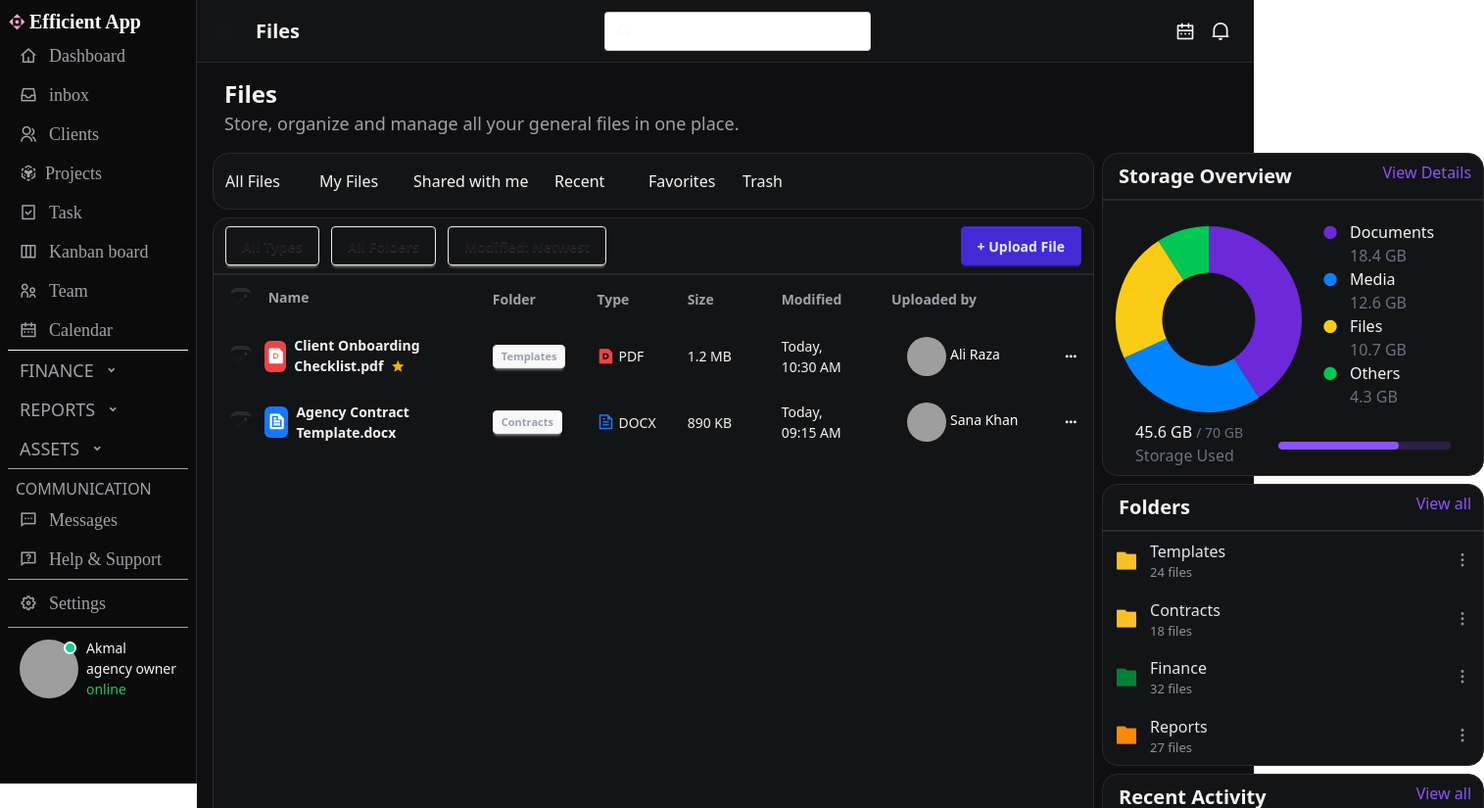
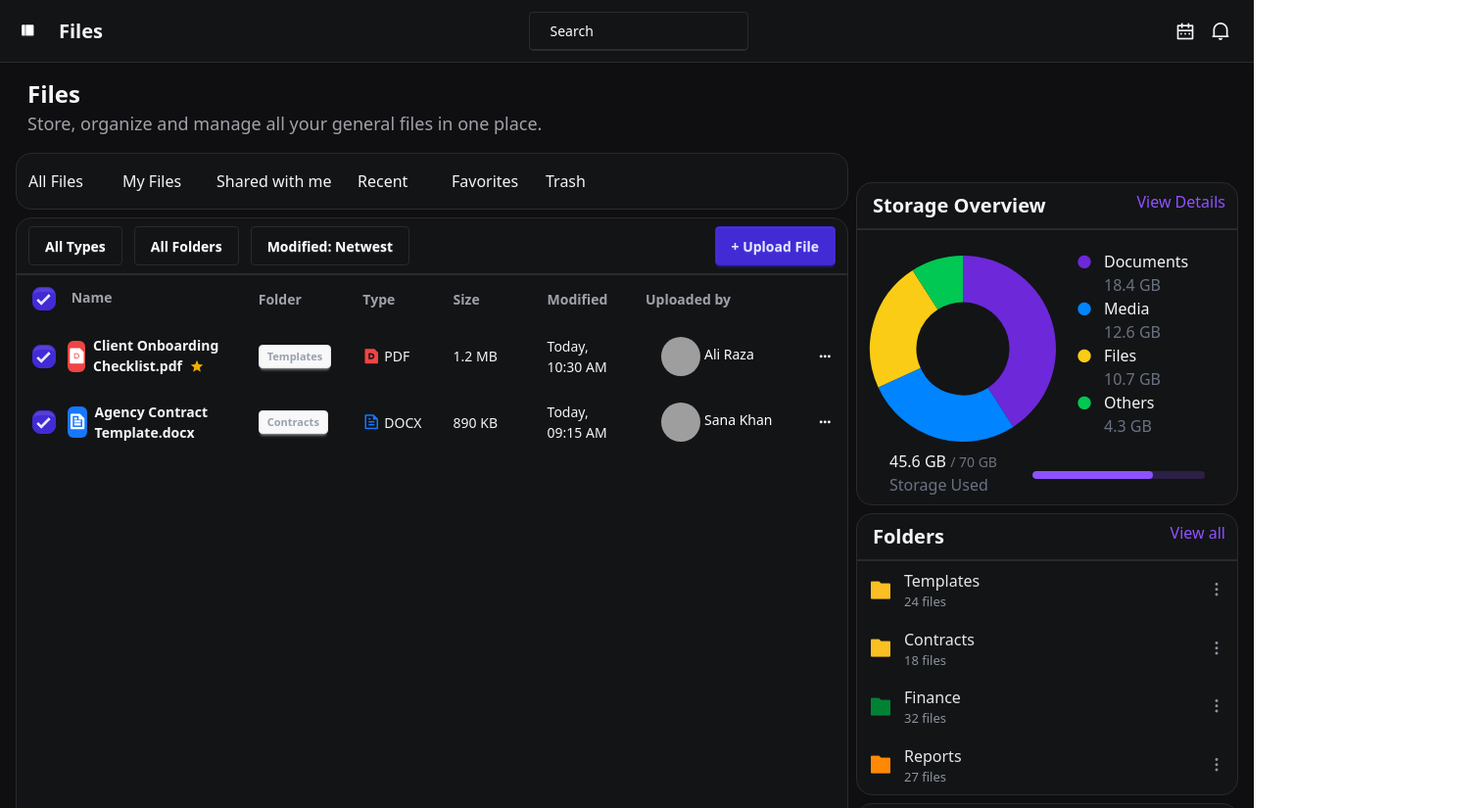
Before and after one commit to Akmalfaiz22/CRM, a website: page file.html in a window 1280 px wide. Shown: the top 825 px of the page at 98% size, 1515 px wide, since content can reach past the window. Drawn offline with nearby package versions, Linux system fonts and the light colour scheme; grey boxes are pictures that could not be loaded.

Commit message:
style: enhance navbar and sidebar UI with improved colors and accessibility features

```diff
--- a/file.html
+++ b/file.html
@@ -17,35 +17,35 @@
     <!-- Navbar -->
     <nav class="navbar w-full bg-[#131416] border-b border-[#2A2A2E] text-[#F5F5F5] flex items-center justify-between">
      <div class="flex items-center justify-start">
-      <label for="my-drawer-4" aria-label="open sidebar" class="btn btn-square btn-ghost">
-        <!-- Sidebar toggle icon -->
-        <svg xmlns="http://www.w3.org/2000/svg"  viewBox="0 0 24 24" stroke-linejoin="round" stroke-linecap="round" stroke-width="2" fill="none" stroke="currentColor" class="my-1.5 inline-block size-4"><path d="M4 4m0 2a2 2 0 0 1 2 -2h12a2 2 0 0 1 2 2v12a2 2 0 0 1 -2 2h-12a2 2 0 0 1 -2 -2z"></path><path d="M9 4v16"></path><path d="M14 10l2 2l-2 2"></path></svg>
-      </label>
+       <!-- Sidebar toggle icon -->
+         <label for="my-drawer-4" aria-label="open sidebar" class="btn btn-square btn-ghost text-white">
+           <i class="ri-layout-left-fill text-white" id="showSidebar"></i>
+         </label>
       <div class="md:pl-2 pl-1">
         <h1 class="md:text-xl text-lg pl-1 font-bold">Files</h1>
       </div>
       </div>
       <div class="">
-        <label class="input">
-           <svg class="h-[1em] opacity-50" xmlns="http://www.w3.org/2000/svg" viewBox="0 0 24 24">
+        <label class="input bg-[#131416] border-[#2A2A2E] border md:w-56 w-28  h-8 md:h-10">
+           <svg class="h-[1em] opacity-100 text-white" xmlns="http://www.w3.org/2000/svg" viewBox="0 0 24 24">
            <g
                 stroke-linejoin="round"
                 stroke-linecap="round"
                 stroke-width="2.5"
                 fill="none"
-                stroke="currentColor"
+                stroke="white"
               >
                 <circle cx="11" cy="11" r="8"></circle>
                 <path d="m21 21-4.3-4.3"></path>
               </g>
             </svg>
-            <input type="search" class="md:w-56 w-28" required placeholder="Search" />
-          </label>
+            <input type="search" class="md:w-56 w-28 text-white " required placeholder="Search" />
+        </label>
       </div>
       <div class="flex items-center justify-center">
         <h2 class="pr-4">
             <div class="tooltip tooltip-bottom" data-tip="Calendar">
-             <i class="ri-calendar-2-line md:text-xl text-lg cursor-pointer"></i>
+             <i class="ri-calendar-2-line md:text-xl text-lg cursor-pointer" id="calendarNav"></i>
             </div>
          </h2>
         <h2 class="pr-4">
@@ -66,11 +66,11 @@
             </div>
 
          <!-- buttom content -->
-          <div class="xl:flex gap-2">
+          <div class="xl:grid items-center xl:grid-cols-[minmax(0,1.4fr)_minmax(0,390px)] md:gap-2">
             <!-- all user area -->
-            <div class="xl:w-[900px] md:w-full w-full xl:min-h-[110vh] md:h-auto min-h-36 h-auto  md:pl-0 mt-2">
+            <div class="w-full xl:min-h-[110vh] md:h-auto min-h-36 h-auto  md:pl-0 mt-2">
               <!-- buttons -->
-              <div class="overflow-x-auto scrollbar-hide flex items-center bg-[#131416] border-[#2A2A2E] border xl:w-[900px] md:w-full w-full h-auto rounded-2xl md:pl-0 mt-2">
+              <div class="overflow-x-auto scrollbar-hide flex items-center bg-[#131416] border-[#2A2A2E] border w-full h-auto rounded-2xl md:pl-0 mt-2">
                 <div class="mx-3 my-4 flex gap-4 w-max">
                      <h2 class="hover:text-violet-500 hover:underline w-20">All Files</h2>
                      <h2 class="hover:text-violet-500 hover:underline w-20">My Files</h2>
@@ -81,13 +81,13 @@
                 </div>
               </div>
 
-            <div class="xl:w-[900px] md:w-full w-full bg-[#131416] border-[#2A2A2E] border xl:min-h-[120vh] md:min-h-[90px]: md:h-auto min-h-36 h-auto  md:pl-0 mt-2 rounded-2xl">
+            <div class="w-full bg-[#131416] border-[#2A2A2E] border xl:min-h-[120vh] md:min-h-[90px]: md:h-auto min-h-36 h-auto  md:pl-0 mt-2 rounded-2xl">
 
              <div class="md:flex items-center justify-between mx-3 my-2">
                 <div class="md:flex gap-3 grid grid-cols-3">
-                    <button class="btn bg-[#131416] h-12 md:h-10">All Types</button>
-                    <button class="btn bg-[#131416]  h-12 md:h-10">All Folders</button>
-                    <button class="btn bg-[#131416] h-12 md:h-10">Modified: Netwest</button>
+                    <button class="btn bg-[#131416] shadow-none border border-[#2A2A2E] bg-[#131416] text-white h-12 md:h-10">All Types</button>
+                    <button class="btn bg-[#131416] shadow-none border border-[#2A2A2E] bg-[#131416] text-white  h-12 md:h-10">All Folders</button>
+                    <button class="btn bg-[#131416] shadow-none border border-[#2A2A2E] bg-[#131416] text-white h-12 md:h-10">Modified: Netwest</button>
                 </div>
                 <div class="mt-2 md:mt-0">
                     <button class="btn btn-primary w-full ">+ Upload File</button>
@@ -100,7 +100,7 @@
                <thead>
                  <tr>
                    <th class="text-[#A1A1AA]">
-                    <input type="checkbox" checked="checked" class="checkbox" />
+                     <input type="checkbox" checked="checked" class="checkbox checkbox-primary"/>
                      <span class="text-[#A1A1AA] ml-3"> Name</span>
                    </th>
                    <th class="text-[#A1A1AA]">Folder</th>
@@ -116,7 +116,7 @@
                  <tr class="hover:bg-base-300">
                    <th>
                     <div class="flex items-center">
-                       <input type="checkbox" checked="checked" class="checkbox" />
+                        <input type="checkbox" checked="checked" class="checkbox checkbox-primary"/>
                         <div class="flex items-center gap-2 ml-3">
                          <div class="w-8 h-8 rounded-md bg-[#EF4444] flex items-center justify-center">
                          <i class="ri-file-pdf-fill text-[#FFFFFF] text-lg"></i>
@@ -156,7 +156,7 @@
                  <tr class="hover:bg-base-300">
                    <th>
                     <div class="flex items-center">
-                       <input type="checkbox" checked="checked" class="checkbox" />
+                        <input type="checkbox" checked="checked" class="checkbox checkbox-primary"/>
                         <div class="flex items-center gap-2 ml-3">
                          <div class="w-8 h-8 rounded-md bg-[#1677FF] flex items-center justify-center">
                          <i class="ri-file-text-line text-[#FFFFFF] text-lg"></i>
@@ -237,7 +237,7 @@
                 </div>
               </div>
               <!--user message -->
-              <div class="xl:w-[390px] md:w-full w-full  md:min-h-[100vh] md:h-auto min-h-[100vh] h-auto pl-0 md:pl-0 mt-2 ">
+              <div class="w-full  md:min-h-[100vh] md:h-auto min-h-[100vh] h-auto pl-0 md:pl-0 mt-2 ">
                 <div class="xl:w-[390px]  mt-2 w-full  md:min-h-[250px] md:h-auto min-h-[30vh] h-auto bg-[#131416] border-[#2A2A2E] border rounded-2xl">
                 <div class="flex items-center justify-between">
                   <h2 class="font-bold md:text-[20px] text-[16px] ml-3 mt-1 md:ml-4 md:mt-2">Storage Overview</h2>
@@ -463,108 +463,109 @@
   </div>
 
   <!-- sidebar -->
-  <div class="drawer-side is-drawer-close:overflow-visible " id="sidebar">
+  <div class="drawer-side is-drawer-close:overflow-visible" id="sidebar">
     <label for="my-drawer-4" aria-label="close sidebar" class="drawer-overlay"></label>
-    <div class="flex min-h-full flex-col items-start bg-[#0B0B0B] border-r border-[#2A2A2E] text-[#F5F5F5] is-drawer-close:w-auto is-drawer-open:w-auto">
+    <div class="flex min-h-full flex-col items-start bg-[#0B0B0B] border-r border-[#2A2A2E] text-[#F5F5F5] is-drawer-close:hidden is-drawer-open:w-auto">
       <!-- Sidebar content here -->
       <ul class="menu w-full grow">
         <!-- List item -->
-          <h2 class="md:font-bold md:text-xl md:pt-0" ><i class="ri-drag-move-fill text-pink-300 pb-1 text-lg"><span class="md:font-bold md:text-xl text-white pl-1 text-lg">Efficient App</span></i></h2>
+          <h2 class="md:font-bold md:text-xl md:pt-0" ><i class="ri-drag-move-fill text-pink-300 pb-1 text-lg"><span class="md:font-bold md:text-xl text-white pl-1 text-lg font-inter">Efficient App</span></i></h2>
          </li>
 
          <li id="indexSide">
-           <i class="ri-home-4-line md:text-lg text-[#A1A1AA]"><span class=" md:text-lg pl-1 text-[#A1A1AA]">Dashboard</span></i>
+           <i class="ri-home-4-line md:text-lg text-[#A1A1AA]"><span class=" md:text-lg pl-1 text-[#A1A1AA] font-inter">Dashboard</span></i>
          </li>
         <li id="inboxSide">
-           <i class="ri-inbox-2-line md:text-lg text-[#A1A1AA]"><span class=" md:text-lg pl-1 text-[#A1A1AA]">inbox</span></i>
+           <i class="ri-inbox-2-line md:text-lg text-[#A1A1AA]"><span class=" md:text-lg pl-1 text-[#A1A1AA] font-inter">inbox</span></i>
          </li>
          <li id="clientSide">
-           <i class="ri-group-line md:text-lg text-[#A1A1AA]"><span class="md:text-lg pl-1 text-[#A1A1AA]">Clients</span></i>
+           <i class="ri-group-line md:text-lg text-[#A1A1AA]"><span class="md:text-lg pl-1 text-[#A1A1AA] font-inter">Clients</span></i>
          </li>
          <li id="projectSide">
-           <i class="ri-bnb-line md:text-lg text-[#A1A1AA]"><span class="md:text-lg text-[#A1A1AA]">Projects</span></i>
+           <i class="ri-bnb-line md:text-lg text-[#A1A1AA]"><span class="md:text-lg text-[#A1A1AA] font-inter">Projects</span></i>
          </li>
          <li id="taskSide">
-           <i class="ri-task-line md:text-lg text-[#A1A1AA]"><span class="md:text-lg pl-1 text-[#A1A1AA]">Task</span></i>
+           <i class="ri-task-line md:text-lg text-[#A1A1AA]"><span class="md:text-lg pl-1 text-[#A1A1AA] font-inter">Task</span></i>
          </li>
          <li id="kanbanSide">
-           <i class="ri-kanban-view-2 md:text-lg text-[#A1A1AA]"><span class="md:text-lg pl-1 text-[#A1A1AA]">Kanban board</span></i>
+           <i class="ri-kanban-view-2 md:text-lg text-[#A1A1AA]"><span class="md:text-lg pl-1 text-[#A1A1AA] font-inter">Kanban board</span></i>
          </li>
-         <li id="teamSide" >
-           <i class="ri-parent-line md:text-lg text-[#A1A1AA]"><span class="md:text-lg pl-1 text-[#A1A1AA]">Team</span></i>
+         <li id="teamSide">
+           <i class="ri-parent-line md:text-lg text-[#A1A1AA]"><span class="md:text-lg pl-1 text-[#A1A1AA] font-inter">Team</span></i>
          </li>
          <li id="calenderSide">
-           <i class="ri-calendar-2-line md:text-lg text-[#A1A1AA]"><span class="md:text-lg pl-1 text-[#A1A1AA]">Calendar</span></i>
+           <i class="ri-calendar-2-line md:text-lg text-[#A1A1AA]"><span class="md:text-lg pl-1 text-[#A1A1AA] font-inter">Calendar</span></i>
          </li>
          <hr>
 
          <!-- finance -->
         <li>
-          <div class="md:text-lg text-[#A1A1AA]" onclick="document.getElementById('workplace').classList.toggle('hidden')">
-            FINANCE <i class="ri-arrow-drop-down-line md:text-xl text-[#A1A1AA]"></i>
+          <div class="md:text-lg text-[#A1A1AA] font-inter" onclick="document.getElementById('workplace').classList.toggle('hidden')">
+            FINANCE
           </div>
           <ul class="hidden" id="workplace">
             <li class="md:text-lg text-[#A1A1AA]" id="paymentSide">
-              <i class="ri-wallet-line"><span class="md:text-lg">Payments</span></i>
+              <i class="ri-wallet-line"><span class="md:text-lg font-inter">Payments</span></i>
             </li>
             <li class="md:text-lg text-[#A1A1AA]" id="invoiceSide">
-              <i class="ri-receipt-line"><span class="md:text-lg">Invoices</span></i>
+              <i class="ri-receipt-line"><span class="md:text-lg font-inter">Invoices</span></i>
             </li>
             <li class="md:text-lg text-[#A1A1AA]" id="expensesSide">
-              <i class="ri-wallet-line"><span class="md:text-lg">Expenses</span></i>
+              <i class="ri-wallet-line"><span class="md:text-lg font-inter">Expenses</span></i>
             </li>
           </ul>
         </li>
 
         <!-- reports -->
          <li>
-          <div class="md:text-lg text-[#A1A1AA]" onclick="document.getElementById('reports').classList.toggle('hidden')">
-            REPORTS <i class="ri-arrow-drop-down-line md:text-xl text-[#A1A1AA]"></i>
+          <div class="md:text-lg text-[#A1A1AA] font-inter" onclick="document.getElementById('reports').classList.toggle('hidden')">
+            REPORTS
           </div>
           <ul class="hidden" id="reports">
-            <li class="md:text-lg text-[#A1A1AA]" id="analyticsSide">
-              <i class="ri-bar-chart-fill"><span class="md:text-lg">Analytics</span></i>
+            <li class="md:text-lg text-[#A1A1AA]"  id="analyticsSide">
+              <i class="ri-bar-chart-fill"><span class="md:text-lg font-inter">Analytics</span></i>
             </li>
             <li class="md:text-lg text-[#A1A1AA]" id="revenueSide">
-              <i class="ri-line-chart-fill"><span class="md:text-lg">Revenue</span></i>
+              <i class="ri-line-chart-fill"><span class="md:text-lg font-inter">Revenue</span></i>
             </li>
             <li class="md:text-lg text-[#A1A1AA]" id="performanceSide">
-              <i class="ri-pie-chart-line"><span class="md:text-lg">Performance</span></i>
+              <i class="ri-pie-chart-line"><span class="md:text-lg font-inter">Performance</span></i>
             </li>
           </ul>
         </li>
 
         <!-- assets -->
          <li>
-          <div class="md:text-lg text-[#A1A1AA]" onclick="document.getElementById('assets').classList.toggle('hidden')">
-            ASSETS <i class="ri-arrow-drop-down-line md:text-xl text-[#A1A1AA]"></i>
+          <div class="md:text-lg text-[#A1A1AA] font-inter" onclick="document.getElementById('assets').classList.toggle('hidden')">
+            ASSETS
           </div>
           <ul class="hidden" id="assets">
             <li class="md:text-lg text-[#A1A1AA]" id="documentSide">
-              <i class="ri-file-text-line"><span class="md:text-lg">Documents</span></i>
+              <i class="ri-file-text-line"><span class="md:text-lg font-inter">Documents</span></i>
             </li>
             <li class="md:text-lg text-[#A1A1AA]" id="mediaSide">
-              <i class="ri-image-line"><span class="md:text-lg">Media</span></i>
+              <i class="ri-image-line"><span class="md:text-lg font-inter">Media</span></i>
             </li>
             <li class="md:text-lg text-[#A1A1AA]" id="filesSide">
-              <i class="ri-folder-open-line"><span class="md:text-lg">Files</span></i>
+              <i class="ri-folder-open-line"><span class="md:text-lg font-inter">Files</span></i>
             </li>
           </ul>
         </li>
         <hr class="text-[#A1A1AA]">
-        <li class="text-[#A1A1AA] pl-2 pt-2 md:text-[16px]">COMMUNICATION</li>
+        <li class="text-[#A1A1AA] pl-2 pt-2 md:text-[16px] font-inter" id="">COMMUNICATION</li>
         <li id="messageSide">
-           <i class="ri-message-2-line md:text-lg text-[#A1A1AA]"><span class="md:text-lg pl-1 text-[#A1A1AA]">Messages</span></i>
+           <i class="ri-message-2-line md:text-lg text-[#A1A1AA]"><span class="md:text-lg pl-1 text-[#A1A1AA] font-inter">Messages</span></i>
          </li>
          <li id="helpSide">
-           <i class="ri-questionnaire-line md:text-lg text-[#A1A1AA]"><span class="md:text-lg pl-1 text-[#A1A1AA]">Help & Support</span></i>
+           <i class="ri-questionnaire-line md:text-lg text-[#A1A1AA]"><span class="md:text-lg pl-1 text-[#A1A1AA] font-inter">Help & Support</span></i>
          </li>
         <hr class="text-[#A1A1AA]">
         <li class="mt-1 mb-1" id="settingSide">
-           <i class="ri-settings-5-line md:text-lg text-[#A1A1AA]"><span class="md:text-lg pl-1 text-[#A1A1AA]">Settings</span></i>
+           <i class="ri-settings-5-line md:text-lg text-[#A1A1AA]"><span class="md:text-lg pl-1 text-[#A1A1AA] font-inter">Settings</span></i>
         </li>
-        <hr class="text-[#A1A1AA]">
-        <li class="pt-1">
+
+        <li class="pt-1 mt-auto font-inter">
+          <hr class="text-[#A1A1AA]">
           <div class="flex justify-center items-center gap-2">
              <div class="avatar avatar-online">
                  <div class="w-15 rounded-full">
```
